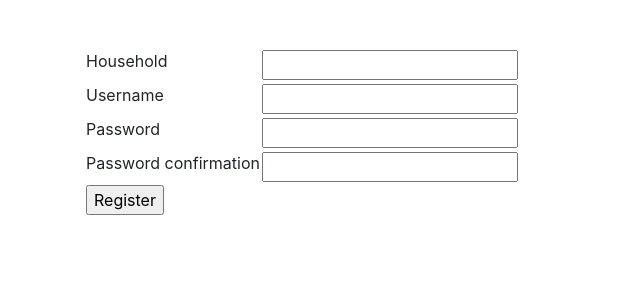
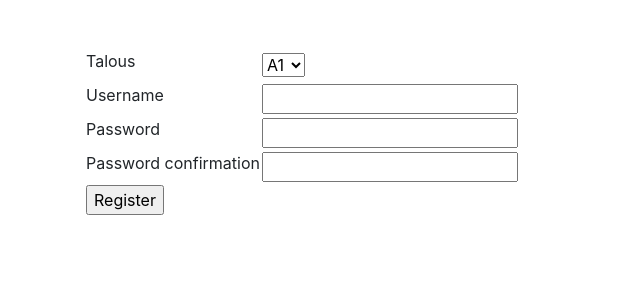
Before and after one commit to selinale/tsoha-sauna, a Flask app: page /auth/register in a window 1280 px wide. Shown: the part 56-356 px from the top of the page, without its empty margins (0-640 px from the left). Run offline with Flask 2, Linux system fonts and the light colour scheme; some libraries are stand-ins or nearby versions.

Commit message:
bugin korjaus

```diff
--- a/application/auth/forms.py
+++ b/application/auth/forms.py
@@ -1,5 +1,5 @@
 from flask_wtf import FlaskForm
-from wtforms import PasswordField, StringField
+from wtforms import PasswordField, StringField, SelectField
 
 
 class LoginForm(FlaskForm):
@@ -13,7 +13,12 @@ class RegisterForm(FlaskForm):
     username = StringField("Username")
     password = PasswordField("Password")
     confirmation = PasswordField("Password confirmation")
-    household = StringField("Household")
+    household = SelectField(
+        'Talous',
+        choices=[
+            ('A1','A1'), ('A2','A2'), ('A3','A3'), ('B4','B4')
+        ]
+    )
 
     class Meta:
         csrf = False
--- a/application/auth/models.py
+++ b/application/auth/models.py
@@ -13,11 +13,10 @@ class User(Base):
 
     reservations = db.relationship("Reservation", backref='account', lazy=True)
 
-    def __init__(self, household, username, password, confirmation):
+    def __init__(self, household, username, password):
         self.household = household
         self.username = username
         self.password = password
-        self.confirmation = confirmation
 
     def get_id(self):
         return self.id
--- a/application/auth/views.py
+++ b/application/auth/views.py
@@ -42,7 +42,7 @@ def auth_register():
     if not confirmed:
         return render_template("auth/registerform.html", form=form, error = "Salasanat eivät täsmää!")
 
-    u = User(form.household.data, form.username.data, form.password.data, form.confirmation.data)
+    u = User(form.household.data, form.username.data, form.password.data)
 
     db.session().add(u)
     db.session().commit()
```
Also changed, not shown: application/templates/auth/registerform.html (line endings or trailing spaces).
